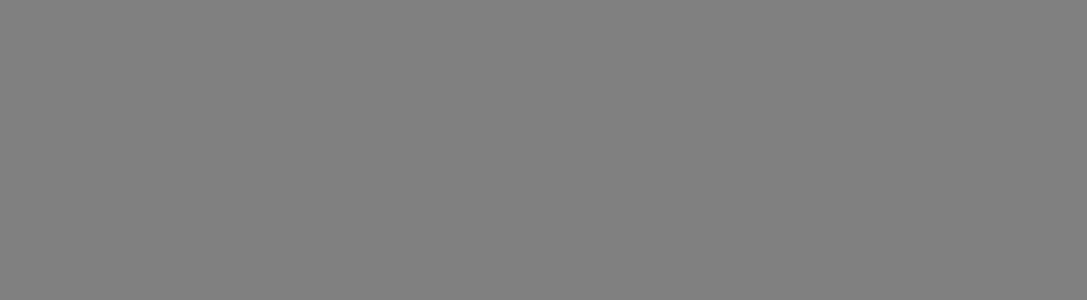
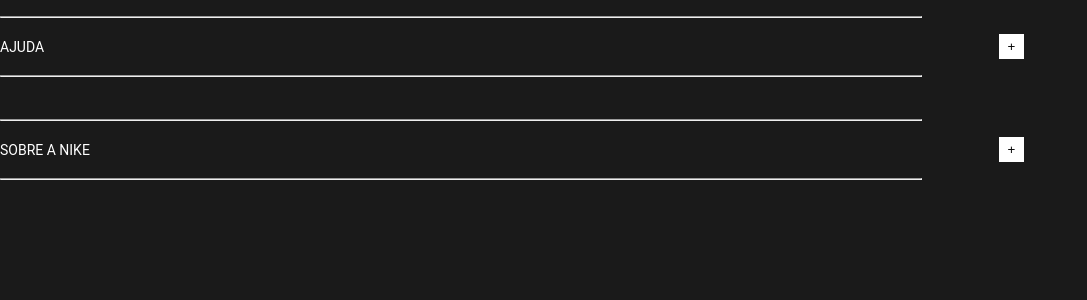
Before and after one commit to vanessa-cl/eng-gruposbf-frontend-javascript, a Next.js app: page / in a window 1280 px wide. Shown: the top 300 px of the page, without its empty margins (0-1087 px from the left). Built offline with nearby package versions, Linux system fonts and the light colour scheme.

Commit message:
chore: creating accordion component and styles

```diff
--- /dev/null
+++ b/src/components/ui/Accordion/AccordionFooter.tsx
@@ -0,0 +1,33 @@
+import { useState } from "react";
+import { AccordionProps, AccordionItem } from "@/types/AccordionProps";
+import S from "./styles/index";
+
+export default function AccordionFooter(props: AccordionProps) {
+  const [isOpen, setIsOpen] = useState<boolean>(false);
+
+  return (
+    <S.Accordion>
+      <hr></hr>
+      <S.AccordionLabel htmlFor={props.id}>
+        <p>{props.label}</p>
+        <S.AccordionIcon id={props.id} onClick={() => setIsOpen(!isOpen)}>
+          {isOpen ? "-" : "+"}
+        </S.AccordionIcon>
+      </S.AccordionLabel>
+      <hr></hr>
+      <S.AccordionList>
+        {isOpen ? (
+          props.items?.map((item: AccordionItem) => {
+            return (
+              <li key={item.id}>
+                <S.AccordionItem href={item.href}>{item.label}</S.AccordionItem>
+              </li>
+            );
+          })
+        ) : (
+          <></>
+        )}
+      </S.AccordionList>
+    </S.Accordion>
+  );
+}
--- /dev/null
+++ b/src/components/ui/Accordion/styles/Accordion.ts
@@ -0,0 +1,22 @@
+import styled from "styled-components";
+
+const Accordion = styled.div`
+  background: transparent;
+  color: var(--nike-neutral-100);
+  font-weight: normal;
+  font-size: var(--nike-label-medium);
+  padding: 16px 0px;
+  display: flex;
+  justify-content: flex-start;
+  align-items: flex-start;
+  flex-direction: column;
+  width: 80%;
+
+  hr {
+    color: var(--nike-neutral-100);
+    width: 90%;
+  }
+
+`;
+
+export default Accordion;
--- /dev/null
+++ b/src/components/ui/Accordion/styles/AccordionIcon.ts
@@ -0,0 +1,11 @@
+import styled from "styled-components";
+
+const AccordionIcon = styled.button`
+  background: white;
+  border: none;
+  cursor: pointer;
+  width: 25px;
+  height: 25px;
+`;
+
+export default AccordionIcon;
--- /dev/null
+++ b/src/components/ui/Accordion/styles/AccordionItem.ts
@@ -0,0 +1,10 @@
+import styled from "styled-components";
+import Link from "next/link";
+
+const AccordionItem = styled(Link)`
+  font-weight: normal;
+  font-size: var(--nike-paragraph-medium: 16px);
+  color: var(--nike-neutral-100);
+`;
+
+export default AccordionItem;
--- /dev/null
+++ b/src/components/ui/Accordion/styles/AccordionLabel.ts
@@ -0,0 +1,16 @@
+import styled from "styled-components";
+
+const AccordionLabel = styled.label`
+  width: 100%;
+  display: flex;
+  justify-content: space-between;
+  align-items: center;
+  padding: 16px 0px;
+  cursor: pointer;
+
+  p {
+    text-transform: uppercase;
+  }
+`;
+
+export default AccordionLabel;
--- /dev/null
+++ b/src/components/ui/Accordion/styles/AccordionList.ts
@@ -0,0 +1,14 @@
+import styled from "styled-components";
+
+const AccordionList = styled.ul`
+  width: 100%;
+  display: flex;
+  flex-direction: column;
+  margin: 10px 0px 0px 20px;
+
+  li {
+    margin: 8px 0px;
+  }
+`;
+
+export default AccordionList;
--- /dev/null
+++ b/src/components/ui/Accordion/styles/index.ts
@@ -0,0 +1,15 @@
+import Accordion from "./Accordion";
+import AccordionIcon from "./AccordionIcon";
+import AccordionItem from "./AccordionItem";
+import AccordionLabel from "./AccordionLabel";
+import AccordionList from "./AccordionList";
+
+const S = {
+  Accordion,
+  AccordionIcon,
+  AccordionItem,
+  AccordionLabel,
+  AccordionList
+};
+
+export default S;
--- a/src/pages/index.tsx
+++ b/src/pages/index.tsx
@@ -1,4 +1,33 @@
+import AccordionFooter from "@/components/ui/Accordion/AccordionFooter";
 import Head from "next/head";
+
+const MOCK_ACCORDION_PROPS = {
+  id: "help-accordion",
+  label: "Ajuda",
+  items: [
+    { id: 1, value: "Dúvidas Gerais", href: "#", label: "Dúvidas Gerais" },
+    {
+      id: 2,
+      value: "Encontre seu tamanho",
+      href: "#",
+      label: "Encontre seu tamanho",
+    },
+  ],
+};
+
+const MOCK_ACCORDION_PROPS_2 = {
+  id: "about-nike-accordion",
+  label: "Sobre a Nike",
+  items: [
+    { id: 1, value: "Feito para jogar", href: "#", label: "Feito para jogar" },
+    {
+      id: 2,
+      value: "Sustentabilidade",
+      href: "#",
+      label: "Sustentabilidade",
+    },
+  ],
+};
 
 export default function Home() {
   return (
@@ -9,6 +38,16 @@
         <meta name="viewport" content="width=device-width, initial-scale=1" />
         {/* <link rel="icon" href="/favicon.ico" /> */}
       </Head>
+      <AccordionFooter
+        id={MOCK_ACCORDION_PROPS.id}
+        label={MOCK_ACCORDION_PROPS.label}
+        items={MOCK_ACCORDION_PROPS.items}
+      />
+      <AccordionFooter
+        id={MOCK_ACCORDION_PROPS_2.id}
+        label={MOCK_ACCORDION_PROPS_2.label}
+        items={MOCK_ACCORDION_PROPS_2.items}
+      />
     </>
   );
 }
--- a/src/styles/GlobalStyle.style.js
+++ b/src/styles/GlobalStyle.style.js
@@ -31,9 +31,17 @@
   }
 
   body, #__next {
-    background-color: grey;
+    background-color: var(--nike-neutral-700);
     height: 100%;
     width: 100%;
+  }
+
+  ul {
+    list-style: none;
+  }
+
+  a {
+    text-decoration: none;
   }
 
   #icon {
--- /dev/null
+++ b/src/types/AccordionProps.ts
@@ -0,0 +1,11 @@
+export type AccordionItem = {
+  id: number;
+  href: string;
+  label: string;
+}
+
+export type AccordionProps = {
+  id: string;
+  label: string;
+  items: AccordionItem[];
+}
--- a/tsconfig.json
+++ b/tsconfig.json
@@ -15,7 +15,7 @@
     "incremental": true,
     "allowSyntheticDefaultImports": false,
     "paths": {
-      "@/*": ["./src/*"]
+      "@/*": ["./src/*"],
     },
     "types": ["@types/jest", "@testing-library/react", "@testing-library/jest-dom"]
   },
```
Also changed, not shown: 1 other file (tests, documents, lock files or other folders).
